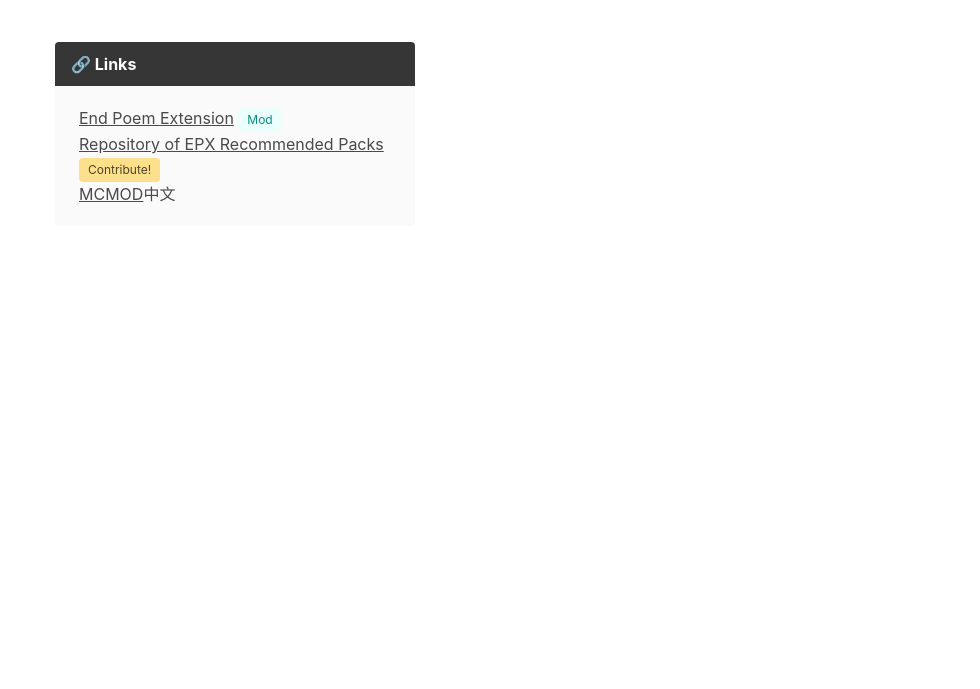
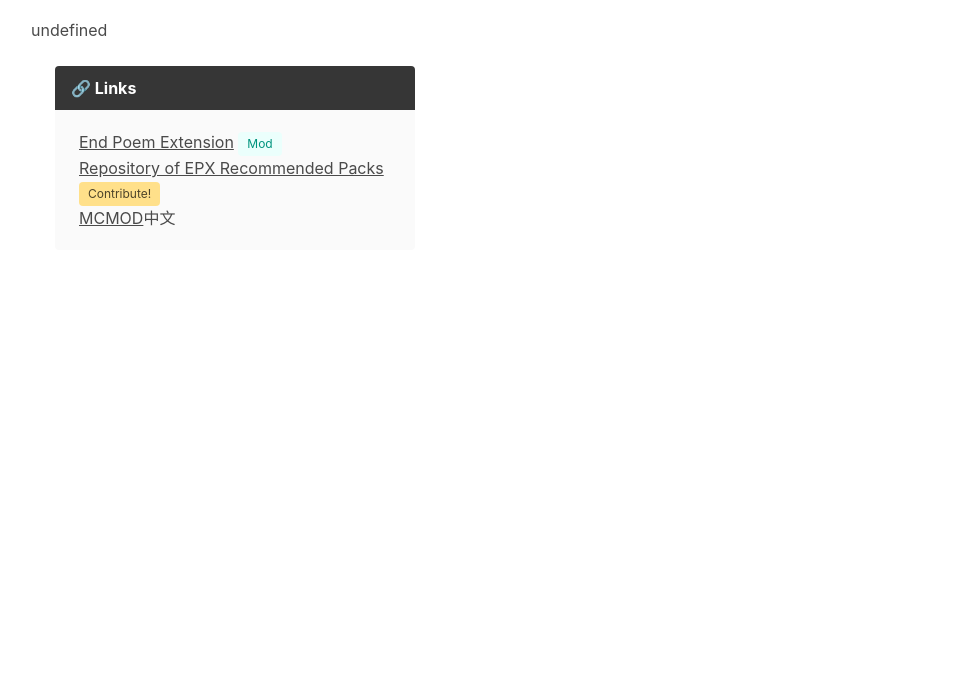
Before and after one commit to Featurehouse/packs.epx.featurehouse.org, a plain HTML site: page v2/translation_copyright.html in a window 1280 px wide. Shown: the part 111-800 px from the top of the page, without its empty margins (21-1001 px from the left). Drawn offline with nearby package versions, Linux system fonts and the light colour scheme.

Commit message:
insertion

```diff
--- a/v2/translation_copyright.html
+++ b/v2/translation_copyright.html
@@ -70,6 +70,7 @@
         };
         const usedI18n = i18n[selectLanguage(Object.keys(i18n), window.navigator.languages || [])];
         const insertedContent = readTranslations(translationObject, usedI18n, '/epx_packs/');
+        document.getElementById('panel').innerHTML = insertedContent;
     })();
 </script>
 </body>
```
